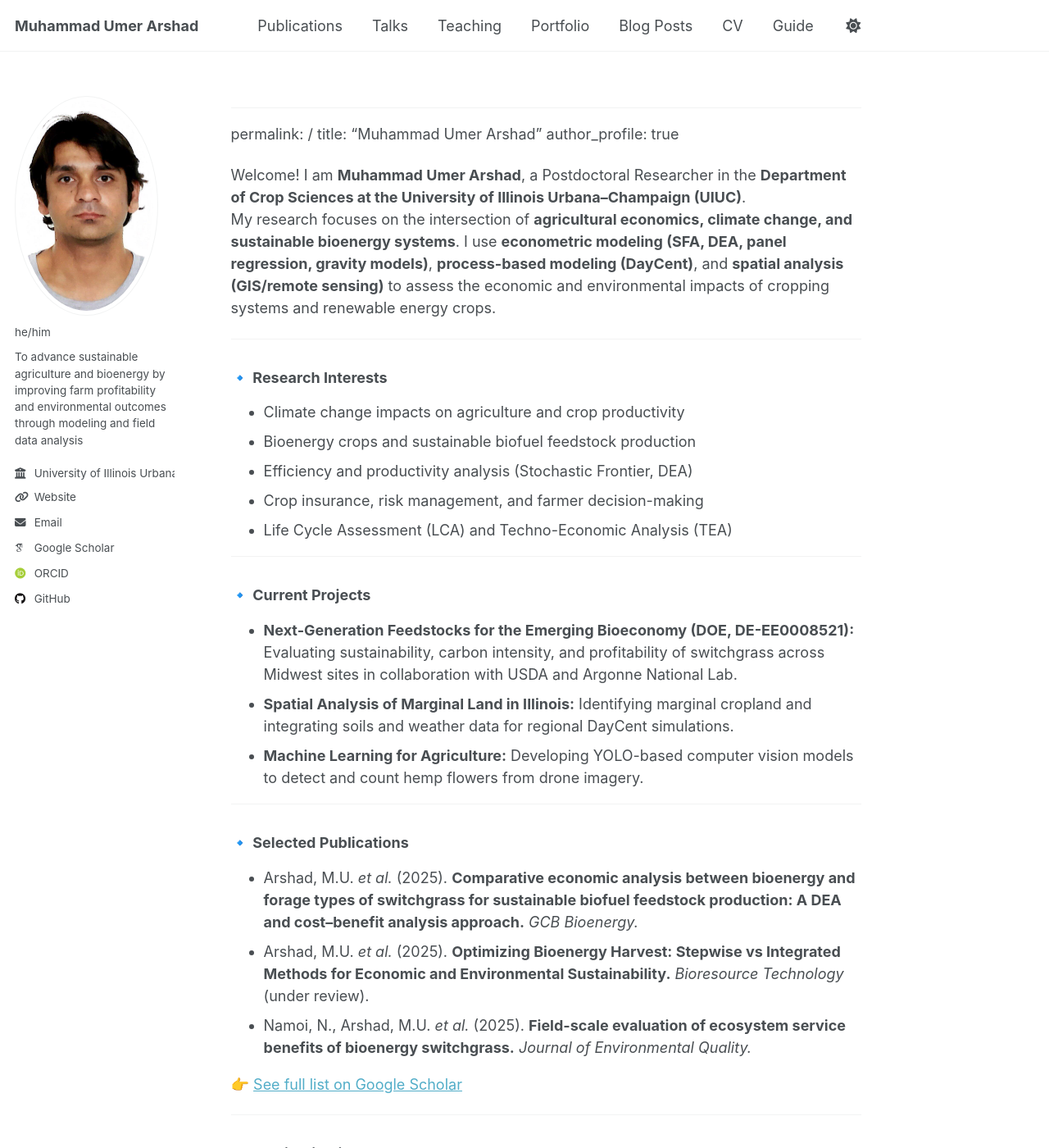
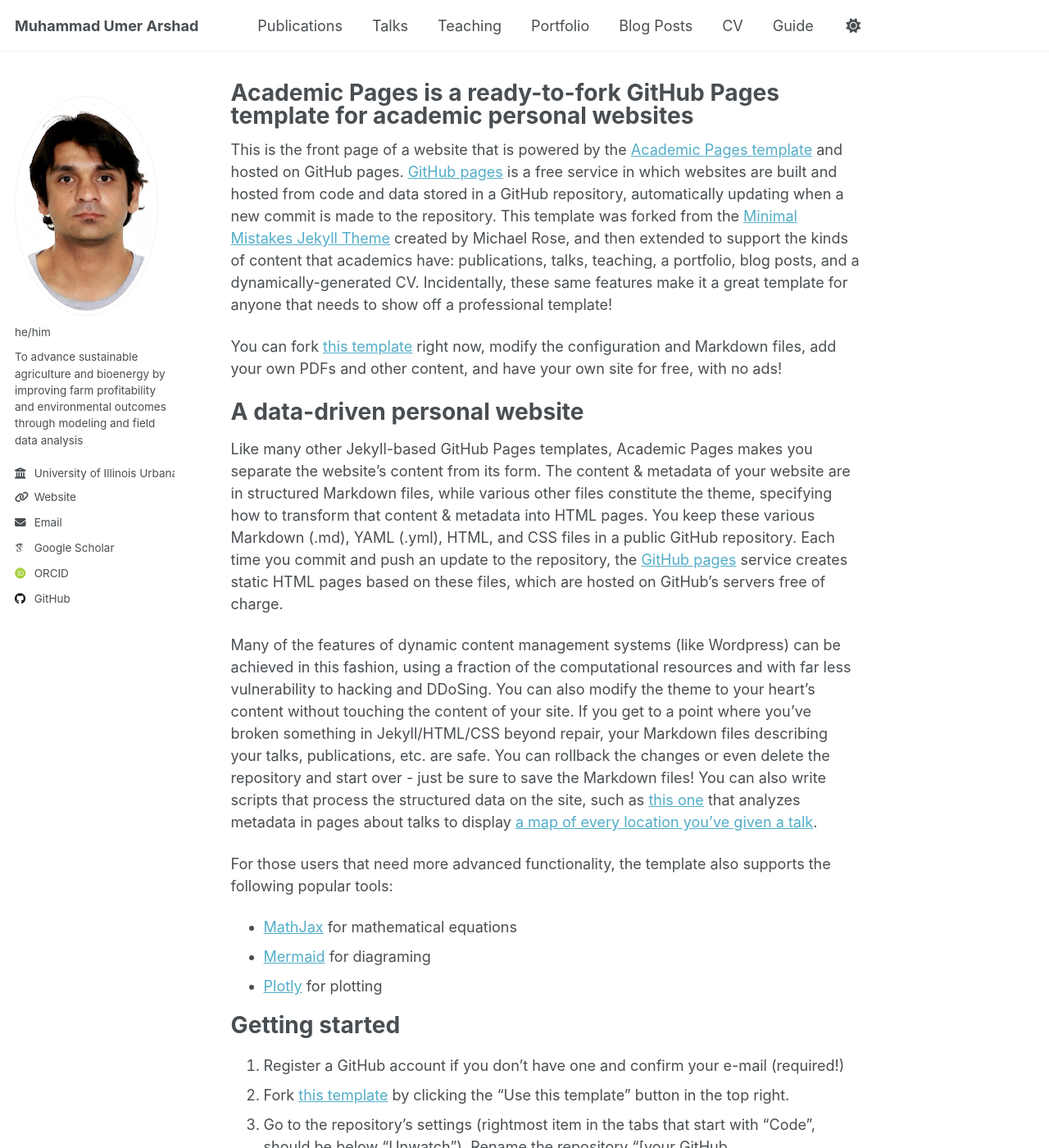
Before and after one commit to marshadu/marshadu.github.io, a Jekyll site: the page built from _pages/about.md, in a window 1280 px wide and 1400 px high. Shown: the whole window at 82% size. Built offline with Jekyll 4.4.1, drawn with Linux system fonts in a browser that asks for light colours; some web fonts are replaced; our own code applies the rules of GitHub Pages for plain Markdown files; some of the changed text lies outside the part shown.

Commit message:
Update about.md

```diff
--- a/_pages/about.md
+++ b/_pages/about.md
@@ -1,58 +1,26 @@
-
 ---
 permalink: /
-title: "Muhammad Umer Arshad"
+title: "Academic Pages is a ready-to-fork GitHub Pages template for academic personal websites"
 author_profile: true
-
-Welcome! I am **Muhammad Umer Arshad**, a Postdoctoral Researcher in the **Department of Crop Sciences at the University of Illinois Urbana–Champaign (UIUC)**.
-My research focuses on the intersection of **agricultural economics, climate change, and sustainable bioenergy systems**. I use **econometric modeling (SFA, DEA, panel regression, gravity models)**, **process-based modeling (DayCent)**, and **spatial analysis (GIS/remote sensing)** to assess the economic and environmental impacts of cropping systems and renewable energy crops.
-
+redirect_from:
+  - /about/
+  - /about.html
 ---
 
-### 🔹 Research Interests
-- Climate change impacts on agriculture and crop productivity
-- Bioenergy crops and sustainable biofuel feedstock production
-- Efficiency and productivity analysis (Stochastic Frontier, DEA)
-- Crop insurance, risk management, and farmer decision-making
-- Life Cycle Assessment (LCA) and Techno-Economic Analysis (TEA)
+This is the front page of a website that is powered by the [Academic Pages template](https://github.com/academicpages/academicpages.github.io) and hosted on GitHub pages. [GitHub pages](https://pages.github.com) is a free service in which websites are built and hosted from code and data stored in a GitHub repository, automatically updating when a new commit is made to the repository. This template was forked from the [Minimal Mistakes Jekyll Theme](https://mmistakes.github.io/minimal-mistakes/) created by Michael Rose, and then extended to support the kinds of content that academics have: publications, talks, teaching, a portfolio, blog posts, and a dynamically-generated CV. Incidentally, these same features make it a great template for anyone that needs to show off a professional template!
 
----
-
-### 🔹 Current Projects
-- **Next-Generation Feedstocks for the Emerging Bioeconomy (DOE, DE-EE0008521):** Evaluating sustainability, carbon intensity, and profitability of switchgrass across Midwest sites in collaboration with USDA and Argonne National Lab.
-- **Spatial Analysis of Marginal Land in Illinois:** Identifying marginal cropland and integrating soils and weather data for regional DayCent simulations.
-- **Machine Learning for Agriculture:** Developing YOLO-based computer vision models to detect and count hemp flowers from drone imagery.
-
----
-
-### 🔹 Selected Publications
-- Arshad, M.U. *et al.* (2025). **Comparative economic analysis between bioenergy and forage types of switchgrass for sustainable biofuel feedstock production: A DEA and cost–benefit analysis approach.** *GCB Bioenergy.*
-- Arshad, M.U. *et al.* (2025). **Optimizing Bioenergy Harvest: Stepwise vs Integrated Methods for Economic and Environmental Sustainability.** *Bioresource Technology* (under review).
-- Namoi, N., Arshad, M.U. *et al.* (2025). **Field-scale evaluation of ecosystem service benefits of bioenergy switchgrass.** *Journal of Environmental Quality.*
-
-👉 [See full list on Google Scholar](https://scholar.google.com/citations?user=iQbRc7kAAAAJ&hl=en)
-
----
-
-### 🔹 Media Highlights
-- *Prairie grass shows potential for sustainable aviation fuel* – [WCIA News](https://www.wcia.com/news/champaign-county/prairie-grass-shows-potential-for-sustainable-aviation-fuel-u-of-i-scientists/) (2025)
-- *Switchgrass powers new hopes for aviation fuel* – [Farms.com](https://m.farms.com/news/switchgrass-powers-new-hopes-for-aviation-fuel-226398.aspx) (2025)
-
----
-
-### 🔹 Contact
-📍 Department of Crop Sciences, University of Illinois Urbana–Champaign
-✉️ marshad@illinois.edu | [LinkedIn](https://www.linkedin.com/in/arshadumer/) | [Google Scholar](https://scholar.google.com/citations?user=iQbRc7kAAAAJ&hl=en)
-
----
-
-This is the front page of a website that is powered by the [Academic Pages template](https://github.com/academicpages/academicpages.github.io) and hosted on GitHub pages. [GitHub pages](https://pages.github.com) is a free service in which websites are built and hosted from code and data stored in a GitHub repository, automatically updating when a new commit is made to the repository. This template was forked from the [Minimal Mistakes Jekyll Theme](https://mmistakes.github.io/minimal-mistakes/) created by Michael Rose, and then extended to support the kinds of content that academics have: publications, talks, teaching, a portfolio, blog posts, and a dynamically-generated CV. You can fork [this template](https://github.com/academicpages/academicpages.github.io) right now, modify the configuration and markdown files, add your own PDFs and other content, and have your own site for free, with no ads!
+ You can fork [this template](https://github.com/academicpages/academicpages.github.io) right now, modify the configuration and Markdown files, add your own PDFs and other content, and have your own site for free, with no ads!
 
 A data-driven personal website
 ======
-Like many other Jekyll-based GitHub Pages templates, Academic Pages makes you separate the website's content from its form. The content & metadata of your website are in structured markdown files, while various other files constitute the theme, specifying how to transform that content & metadata into HTML pages. You keep these various markdown (.md), YAML (.yml), HTML, and CSS files in a public GitHub repository. Each time you commit and push an update to the repository, the [GitHub pages](https://pages.github.com/) service creates static HTML pages based on these files, which are hosted on GitHub's servers free of charge.
+Like many other Jekyll-based GitHub Pages templates, Academic Pages makes you separate the website's content from its form. The content & metadata of your website are in structured Markdown files, while various other files constitute the theme, specifying how to transform that content & metadata into HTML pages. You keep these various Markdown (.md), YAML (.yml), HTML, and CSS files in a public GitHub repository. Each time you commit and push an update to the repository, the [GitHub pages](https://pages.github.com/) service creates static HTML pages based on these files, which are hosted on GitHub's servers free of charge.
 
-Many of the features of dynamic content management systems (like Wordpress) can be achieved in this fashion, using a fraction of the computational resources and with far less vulnerability to hacking and DDoSing. You can also modify the theme to your heart's content without touching the content of your site. If you get to a point where you've broken something in Jekyll/HTML/CSS beyond repair, your markdown files describing your talks, publications, etc. are safe. You can rollback the changes or even delete the repository and start over - just be sure to save the markdown files! Finally, you can also write scripts that process the structured data on the site, such as [this one](https://github.com/academicpages/academicpages.github.io/blob/master/talkmap.ipynb) that analyzes metadata in pages about talks to display [a map of every location you've given a talk](https://academicpages.github.io/talkmap.html).
+Many of the features of dynamic content management systems (like Wordpress) can be achieved in this fashion, using a fraction of the computational resources and with far less vulnerability to hacking and DDoSing. You can also modify the theme to your heart's content without touching the content of your site. If you get to a point where you've broken something in Jekyll/HTML/CSS beyond repair, your Markdown files describing your talks, publications, etc. are safe. You can rollback the changes or even delete the repository and start over - just be sure to save the Markdown files! You can also write scripts that process the structured data on the site, such as [this one](https://github.com/academicpages/academicpages.github.io/blob/master/talkmap.ipynb) that analyzes metadata in pages about talks to display [a map of every location you've given a talk](https://academicpages.github.io/talkmap.html).
+
+For those users that need more advanced functionality, the template also supports the following popular tools:
+- [MathJax](https://www.mathjax.org/) for mathematical equations
+- [Mermaid](https://mermaid.js.org/) for diagraming
+- [Plotly](https://plotly.com/javascript/) for plotting
 
 Getting started
 ======
@@ -69,19 +37,19 @@
 
 Create content & metadata
 ------
-For site content, there is one markdown file for each type of content, which are stored in directories like _publications, _talks, _posts, _teaching, or _pages. For example, each talk is a markdown file in the [_talks directory](https://github.com/academicpages/academicpages.github.io/tree/master/_talks). At the top of each markdown file is structured data in YAML about the talk, which the theme will parse to do lots of cool stuff. The same structured data about a talk is used to generate the list of talks on the [Talks page](https://academicpages.github.io/talks), each [individual page](https://academicpages.github.io/talks/2012-03-01-talk-1) for specific talks, the talks section for the [CV page](https://academicpages.github.io/cv), and the [map of places you've given a talk](https://academicpages.github.io/talkmap.html) (if you run this [python file](https://github.com/academicpages/academicpages.github.io/blob/master/talkmap.py) or [Jupyter notebook](https://github.com/academicpages/academicpages.github.io/blob/master/talkmap.ipynb), which creates the HTML for the map based on the contents of the _talks directory).
+For site content, there is one Markdown file for each type of content, which are stored in directories like _publications, _talks, _posts, _teaching, or _pages. For example, each talk is a Markdown file in the [_talks directory](https://github.com/academicpages/academicpages.github.io/tree/master/_talks). At the top of each Markdown file is structured data in YAML about the talk, which the theme will parse to do lots of cool stuff. The same structured data about a talk is used to generate the list of talks on the [Talks page](https://academicpages.github.io/talks), each [individual page](https://academicpages.github.io/talks/2012-03-01-talk-1) for specific talks, the talks section for the [CV page](https://academicpages.github.io/cv), and the [map of places you've given a talk](https://academicpages.github.io/talkmap.html) (if you run this [python file](https://github.com/academicpages/academicpages.github.io/blob/master/talkmap.py) or [Jupyter notebook](https://github.com/academicpages/academicpages.github.io/blob/master/talkmap.ipynb), which creates the HTML for the map based on the contents of the _talks directory).
 
 **Markdown generator**
 
 The repository includes [a set of Jupyter notebooks](https://github.com/academicpages/academicpages.github.io/tree/master/markdown_generator
-) that converts a CSV containing structured data about talks or presentations into individual markdown files that will be properly formatted for the Academic Pages template. The sample CSVs in that directory are the ones I used to create my own personal website at stuartgeiger.com. My usual workflow is that I keep a spreadsheet of my publications and talks, then run the code in these notebooks to generate the markdown files, then commit and push them to the GitHub repository.
+) that converts a CSV containing structured data about talks or presentations into individual Markdown files that will be properly formatted for the Academic Pages template. The sample CSVs in that directory are the ones I used to create my own personal website at stuartgeiger.com. My usual workflow is that I keep a spreadsheet of my publications and talks, then run the code in these notebooks to generate the Markdown files, then commit and push them to the GitHub repository.
 
 How to edit your site's GitHub repository
 ------
-Many people use a git client to create files on their local computer and then push them to GitHub's servers. If you are not familiar with git, you can directly edit these configuration and markdown files directly in the github.com interface. Navigate to a file (like [this one](https://github.com/academicpages/academicpages.github.io/blob/master/_talks/2012-03-01-talk-1.md) and click the pencil icon in the top right of the content preview (to the right of the "Raw | Blame | History" buttons). You can delete a file by clicking the trashcan icon to the right of the pencil icon. You can also create new files or upload files by navigating to a directory and clicking the "Create new file" or "Upload files" buttons.
+Many people use a git client to create files on their local computer and then push them to GitHub's servers. If you are not familiar with git, you can directly edit these configuration and Markdown files directly in the github.com interface. Navigate to a file (like [this one](https://github.com/academicpages/academicpages.github.io/blob/master/_talks/2012-03-01-talk-1.md) and click the pencil icon in the top right of the content preview (to the right of the "Raw | Blame | History" buttons). You can delete a file by clicking the trashcan icon to the right of the pencil icon. You can also create new files or upload files by navigating to a directory and clicking the "Create new file" or "Upload files" buttons.
 
-Example: editing a markdown file for a talk
-![Editing a markdown file for a talk](/images/editing-talk.png)
+Example: editing a Markdown file for a talk
+![Editing a Markdown file for a talk](/images/editing-talk.png)
 
 For more info
 ------
```
